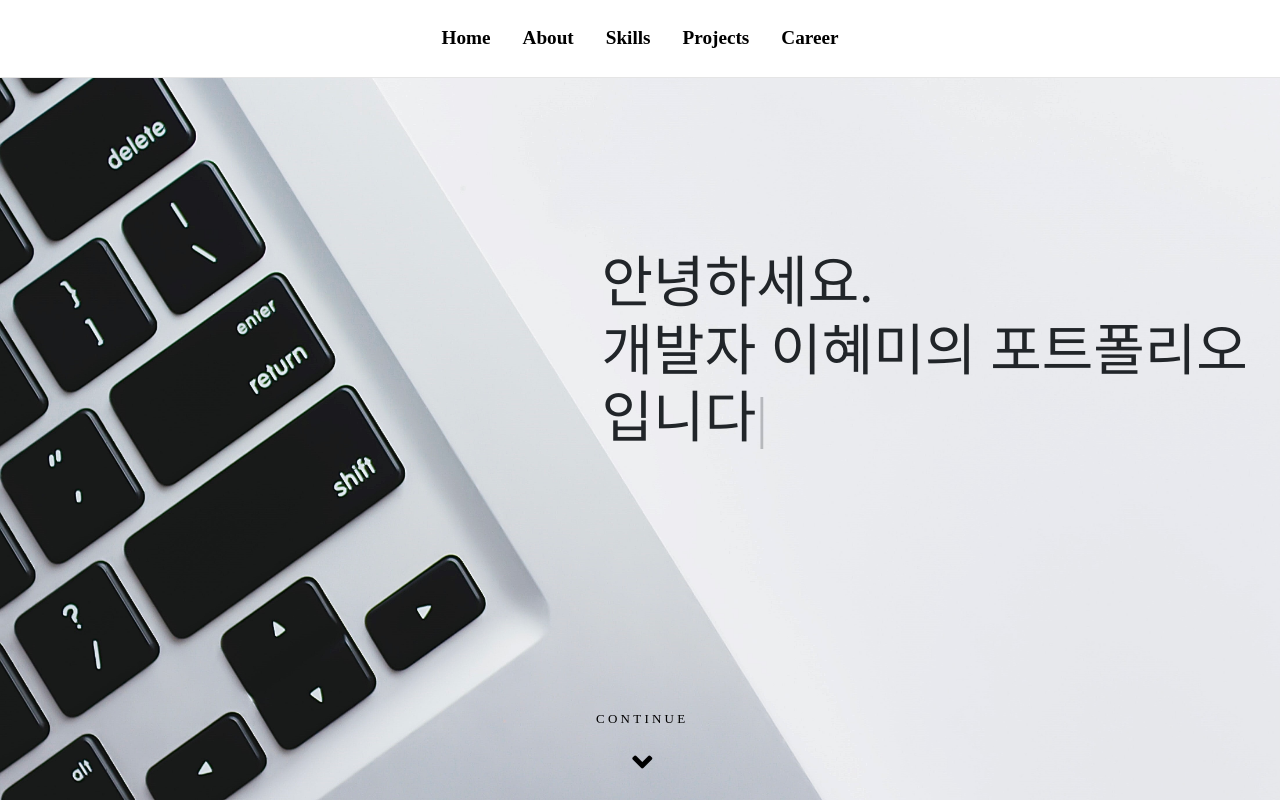
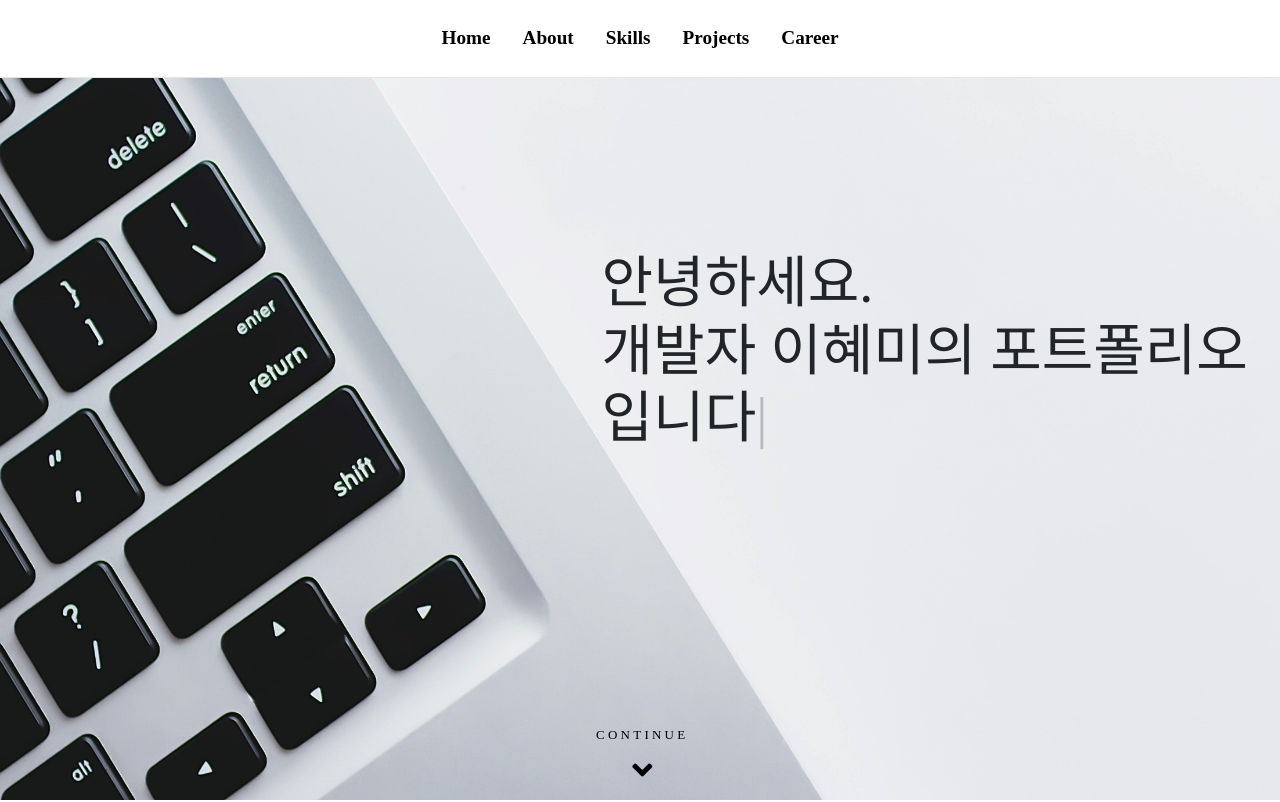
Before and after one commit to hhyemi/hyemi-portfolio, a Next.js app: page / in a window 1280 px wide. Shown: the top 802 px of the page. Built offline with nearby package versions, Linux system fonts and the light colour scheme; a web font is replaced by a local one.

Commit message:
fix: continue

```diff
--- a/src/assets/css/style.css
+++ b/src/assets/css/style.css
@@ -179,25 +179,25 @@ html {
     display: block;
     height: 50px;
     bottom: 0;
-    margin: 1rem;
+    margin: 0.5rem;
     color: black;
     cursor: pointer;
     padding: 0rem;
 }
 
 @keyframes pippo {
-  0% {top: 86%}
-  100% {top: 90%}
+  0% {top: 88%}
+  100% {top: 92%}
 }
 
 @keyframes aboutpippo {
-  0% {top: 186vh}
-  100% {top: 190vh}
+  0% {top: 188vh}
+  100% {top: 192vh}
 }
 
 @keyframes skillspippo {
-  0% {top: 286vh}
-  100% {top: 290vh}
+  0% {top: 288vh}
+  100% {top: 292vh}
 }
 
 /* About */
```
